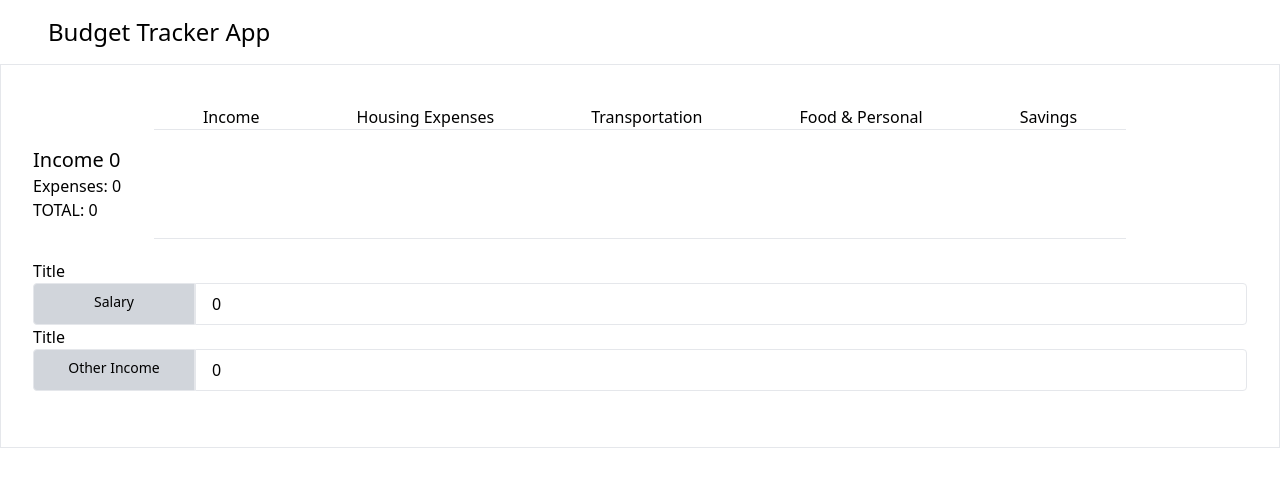
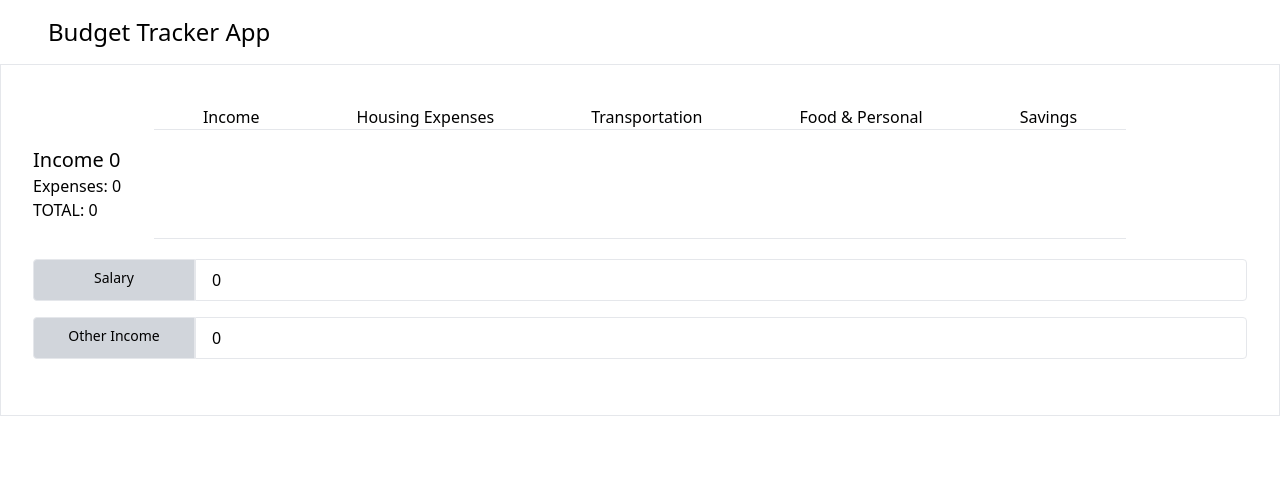
Before and after one commit to totallycrow/budget-tracker-app, a React (Create React App) app: page / in a window 1280 px wide. Shown: the top 486 px of the page. Built offline with nearby package versions, Linux system fonts and the light colour scheme.

Commit message:
update inputs to include label name in grey fields

```diff
--- a/src/components/ItemList.js
+++ b/src/components/ItemList.js
@@ -13,10 +13,10 @@ const ItemList = ({ id, onInputChange, type, label }) => {
 
   return (
     <div>
-      <h3>Title</h3>
-      <div class="flex">
+      <h3></h3>
+      <div class="flex mb-4">
         <div class="flex justify-center content-center text-sm border border-2 rounded-l px-20 py-2 bg-gray-300 whitespace-nowrap w-2 ">
-          <div>{label}</div>
+          <div className="">{label}</div>
         </div>
         <input
           name="field_name"
```
